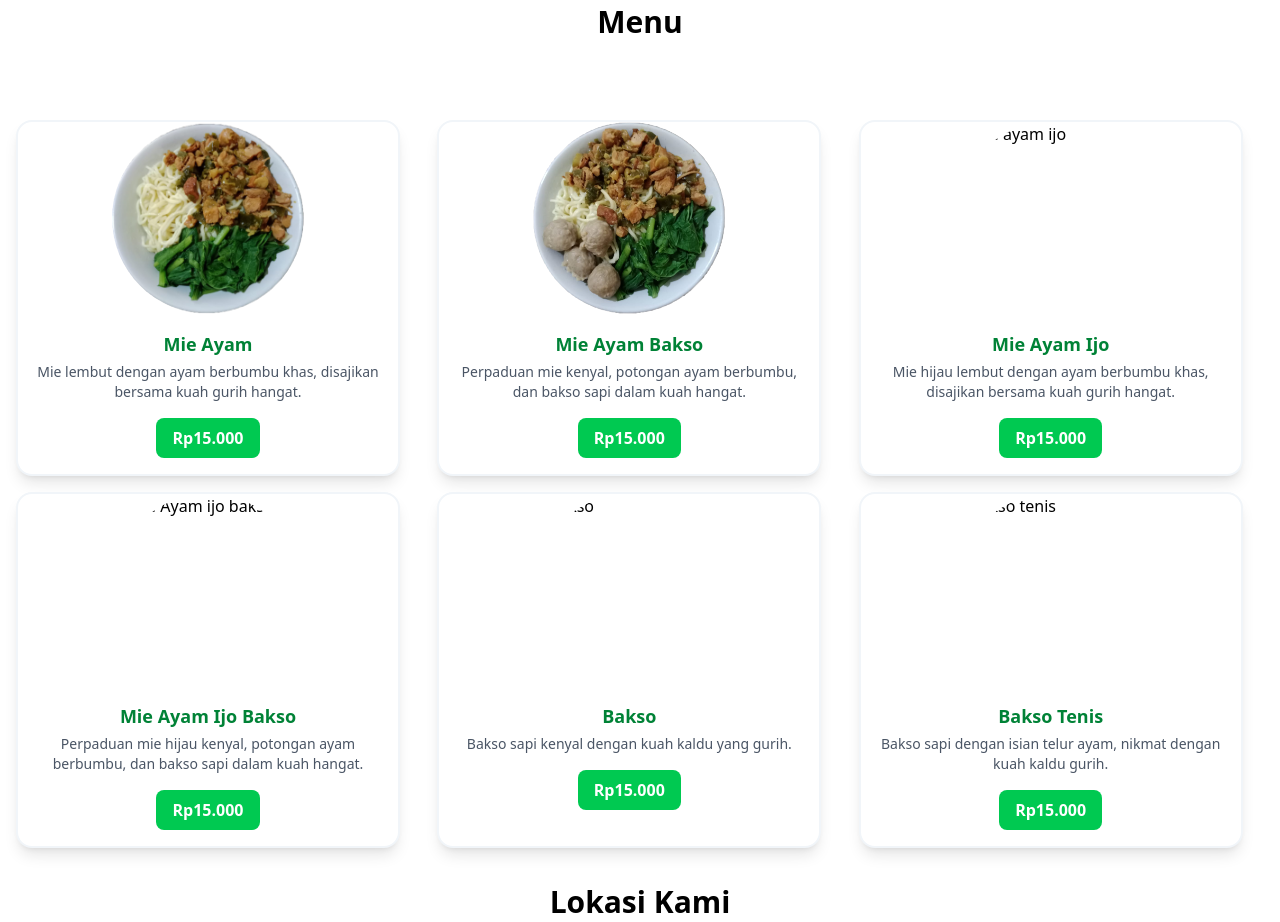
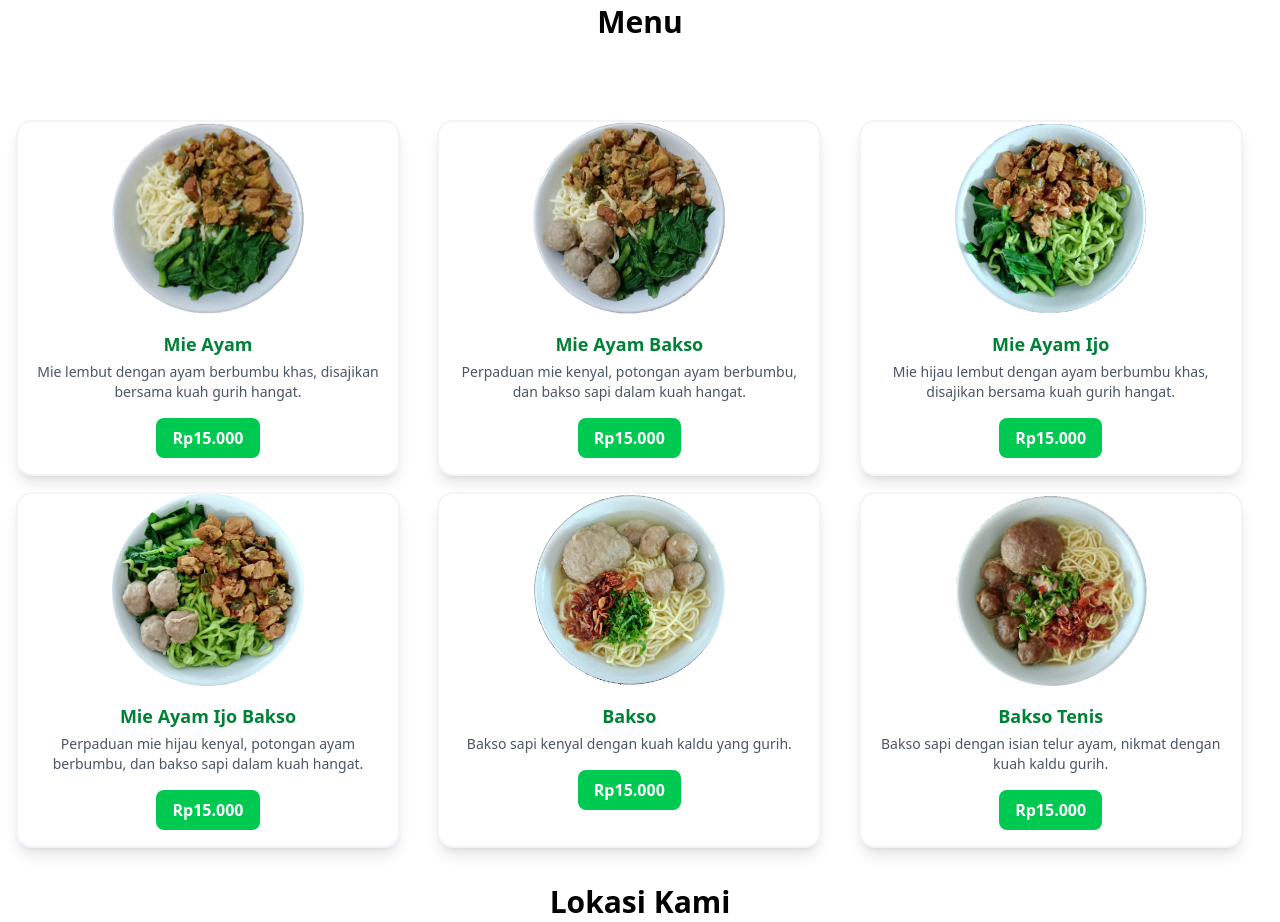
Before and after one commit to WirawanAri1405/Moro-Tresno, a website: page index.html in a window 1280 px wide. Shown: the part 1200-2122 px from the top of the page. Drawn offline with nearby package versions, Linux system fonts and the light colour scheme; files that its build step writes are made by us from their sources; the site is published under a folder, as on GitHub Pages, so addresses that start at the root find nothing.

Commit message:
Update index.html

```diff
--- a/index.html
+++ b/index.html
@@ -106,7 +106,7 @@
       <div class="max-w-sm bg-white rounded-2xl shadow-lg border-slate-100 border-2  hover:shadow-xl hover:scale-95 group transition duration-500 ease-out">
         <!-- Gambar -->
          <div class="flex justify-center group-hover:scale-110 group-hover:rotate-12 duration-500">
-          <img class=" w-48 h-48 object-cover rounded-full " src="img/mie%20ayam.png" alt="mie ayam">
+          <img class=" w-48 h-48 object-cover rounded-full " src="img/mie ayam.png" alt="mie ayam">
          </div>
         <!-- Konten -->
         <div class="p-4 text-center">
@@ -136,7 +136,7 @@
  <div class="max-w-sm bg-white rounded-2xl shadow-lg border-slate-100 border-2  hover:shadow-xl hover:scale-95 group transition duration-500 ease-out">
         <!-- Gambar -->
          <div class="flex justify-center group-hover:scale-110 group-hover:rotate-12 duration-500">
-          <img class=" w-48 h-48 object-cover rounded-full " src="/img/mie ayam ijo.png" alt="mie ayam ijo">
+          <img class=" w-48 h-48 object-cover rounded-full " src="img/mie ayam ijo.png" alt="mie ayam ijo">
          </div>
         <!-- Konten -->
         <div class="p-4 text-center">
@@ -151,7 +151,7 @@
  <div class="max-w-sm bg-white rounded-2xl shadow-lg  border-slate-100 border-2 hover:shadow-xl hover:scale-95 group transition duration-500 ease-out">
         <!-- Gambar -->
          <div class="flex justify-center group-hover:scale-110 group-hover:rotate-12 duration-500">
-          <img class=" w-48 h-48 object-cover rounded-full " src="/img/mie ayam ijo bakso.png" alt="mie Ayam ijo bakso">
+          <img class=" w-48 h-48 object-cover rounded-full " src="img/mie ayam ijo bakso.png" alt="mie Ayam ijo bakso">
          </div>
         <!-- Konten -->
         <div class="p-4 text-center">
@@ -166,7 +166,7 @@
  <div class="max-w-sm bg-white rounded-2xl shadow-lg  border-slate-100 border-2 hover:shadow-xl hover:scale-95 group transition duration-500 ease-out">
         <!-- Gambar -->
          <div class="flex justify-center group-hover:scale-110 group-hover:rotate-12 duration-500">
-          <img class=" w-48 h-48 object-cover rounded-full " src="/img/bakso.png" alt="bakso">
+          <img class=" w-48 h-48 object-cover rounded-full " src="img/bakso.png" alt="bakso">
          </div>
         <!-- Konten -->
         <div class="p-4 text-center">
@@ -181,7 +181,7 @@
  <div class="max-w-sm bg-white rounded-2xl shadow-lg  border-slate-100 border-2 hover:shadow-xl hover:scale-95 group transition duration-500 ease-out">
         <!-- Gambar -->
          <div class="flex justify-center group-hover:scale-110 group-hover:rotate-12 duration-500">
-          <img class=" w-48 h-48 object-cover rounded-full " src="/img/bakso tenis.png" alt="bakso tenis">
+          <img class=" w-48 h-48 object-cover rounded-full " src="img/bakso tenis.png" alt="bakso tenis">
          </div>
         <!-- Konten -->
         <div class="p-4 text-center">
```
